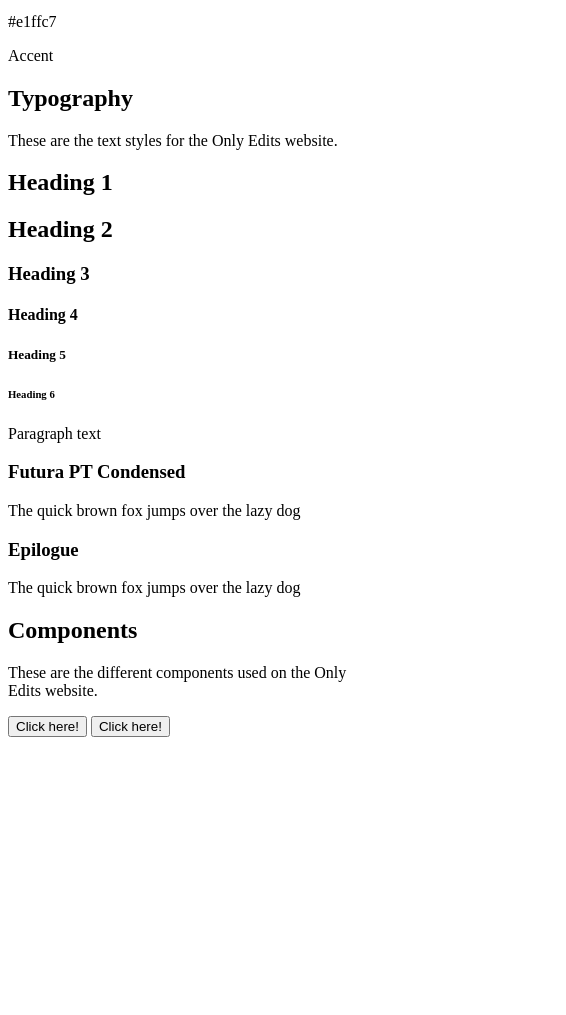
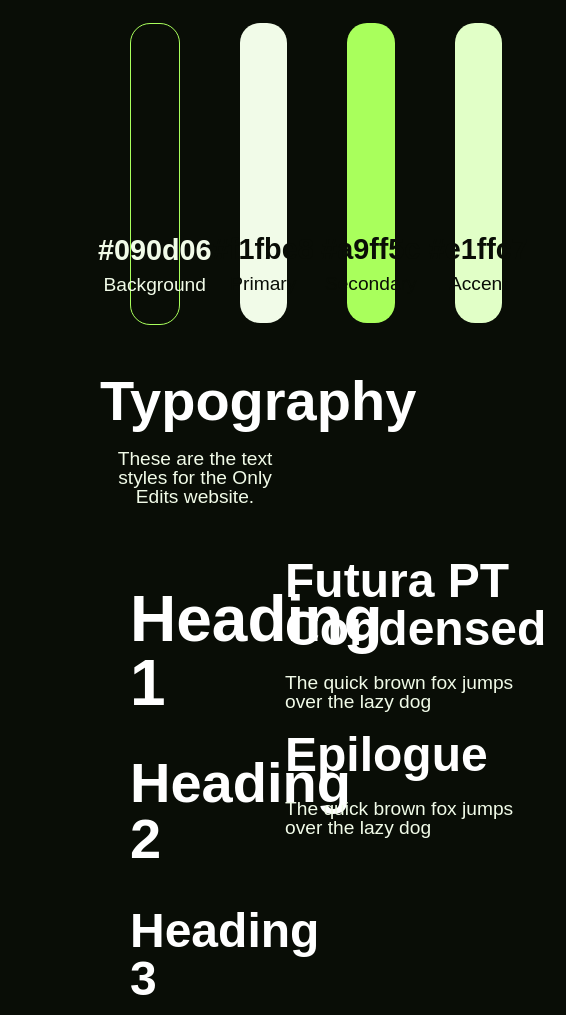
Before and after one commit to Only-Codes/website-style-guide-project, a plain HTML site: page index.html in a window 390 px wide. Shown: the part 550-1565 px from the top of the page, 566 px wide, since content can reach past the window. Before the commit the page ends 1295 px from the top, so only its background shows below. Drawn offline with Linux system fonts and the light colour scheme; a web font is replaced by a local one.

Commit message:
Completed HTML and added styles - non responsive.

```diff
--- a/assets/reset.css
+++ b/assets/reset.css
@@ -0,0 +1,48 @@
+/* http://meyerweb.com/eric/tools/css/reset/
+   v2.0 | 20110126
+   License: none (public domain)
+*/
+
+html, body, div, span, applet, object, iframe,
+h1, h2, h3, h4, h5, h6, p, blockquote, pre,
+a, abbr, acronym, address, big, cite, code,
+del, dfn, em, img, ins, kbd, q, s, samp,
+small, strike, strong, sub, sup, tt, var,
+b, u, i, center,
+dl, dt, dd, ol, ul, li,
+fieldset, form, label, legend,
+table, caption, tbody, tfoot, thead, tr, th, td,
+article, aside, canvas, details, embed,
+figure, figcaption, footer, header, hgroup,
+menu, nav, output, ruby, section, summary,
+time, mark, audio, video {
+	margin: 0;
+	padding: 0;
+	border: 0;
+	font-size: 100%;
+	font: inherit;
+	vertical-align: baseline;
+}
+/* HTML5 display-role reset for older browsers */
+article, aside, details, figcaption, figure,
+footer, header, hgroup, menu, nav, section {
+	display: block;
+}
+body {
+	line-height: 1;
+}
+ol, ul {
+	list-style: none;
+}
+blockquote, q {
+	quotes: none;
+}
+blockquote:before, blockquote:after,
+q:before, q:after {
+	content: '';
+	content: none;
+}
+table {
+	border-collapse: collapse;
+	border-spacing: 0;
+}
--- a/assets/styles.css
+++ b/assets/styles.css
@@ -0,0 +1,199 @@
+body {
+    font-family: "futura-pt-condensed", sans-serif;
+    background-color: #090d06;
+    color: #fff;
+    margin: 20px 100px 20px 100px;
+}
+
+h1 {
+    font-size: 4em;
+    font-weight: 800;
+    padding: 20px 0 20px 0;
+}
+
+h2 {
+    font-size: 3.5em;
+    font-weight: 800;
+    padding: 20px 0 20px 0;
+}
+
+h3 {
+    font-size: 3em;
+    font-weight: 800;
+    padding: 20px 0 20px 0;
+}
+
+h4 {
+    font-size: 2.5em;
+    font-weight: 800;
+    padding: 20px 0 20px 0;
+}
+
+h5 {
+    font-size: 2em;
+    font-weight: 800;
+    padding: 20px 0 20px 0;
+}
+
+h6 {
+    font-size: 1.5em;
+    font-weight: 800;
+    padding: 20px 0 20px 0;
+}
+
+p {
+    font-size: 1.2em;
+    font-family: 'Epilogie', sans-serif;
+    color: #f1fbe8;
+}
+
+nav {
+    display: flex;
+    padding: 20px 0;
+    align-items: center;
+    justify-content: space-between;
+}
+
+nav li {
+    display: inline;
+}
+
+li a {
+    padding: 0 20px;
+    text-decoration: none;
+    color: #fff;
+    font-size: 1.2em;
+    font-family: 'Epilogie', sans-serif;
+    font-weight: 400;
+}
+
+li a:hover {
+    color: #a9ff5c;
+}
+
+.logo {
+    padding-right: 100px;
+}
+
+.hero-banner {
+    margin: 30px auto;
+    text-align: center;
+}
+
+.title-section {
+    margin: 30px auto;
+    text-align: center;
+}
+
+.color-boxes {
+    display: flex;
+    flex-direction: row;
+    justify-content: space-around;
+    height: 300px;
+}
+
+.color-box-1, .color-box-2, .color-box-3, .color-box-4 {
+    margin: auto 30px;
+    width: 25%;
+    height: 100%;
+    text-align: center;
+    border-radius: 20px;
+    display: flex;
+    justify-content: center;
+    align-items: flex-end;
+}
+
+.color-box-1 {
+    background-color: #090d06;
+    border: 1px solid #a9ff5c;
+}
+
+.color-box-2 {
+    background-color: #f1fbe8;
+}
+
+.color-box-3 {
+    background-color: #a9ff5c;
+}
+
+.color-box-4 {
+    background-color: #e1ffc7;
+}
+
+.color-box-2 p {
+    color: #090d06;
+}
+
+.color-box-3 p {
+    color: #090d06;
+}
+
+.color-box-4 p {
+    color: #090d06;
+}
+
+.color-box-content {
+    padding-bottom: 30px;
+}
+
+.color-hex {
+    font-weight: 600;
+    font-size: 1.8em;
+    padding-bottom: 10px;
+}
+
+.typography-section {
+    display: flex;
+    column-gap: 30px;
+}
+
+.text-styles {
+    width: 50%;
+    padding: 30px;
+}
+
+.text-styles p {
+    width: 75%;
+}
+
+.futura {
+    font-family: 'futura-pt-condensed', sans-serif;
+}
+
+.buttons {
+    display: flex;
+    justify-content: center;
+}
+
+button {
+    margin: 20px 30px;
+    padding: 20px 28px;
+    border: none;
+    border-radius: 20px;
+    font-size: 1.2em;
+    font-weight: 600;
+}
+
+.primary-btn {
+    background-color: #a9ff5c;
+    color: #090d06;
+}
+
+.secondary-btn {
+    background-color: #090d06;
+    color: #a9ff5c;
+    border: 2px solid #a9ff5c;
+}
+
+.primary-btn:hover {
+    background-color: #93ff35;
+    text-decoration: underline;
+    transition: 0.5s;
+}
+
+.secondary-btn:hover {
+    background-color: #a9ff5c;
+    color: #090d06;
+    text-decoration: underline;
+    transition: 0.5s;
+}
--- a/index.html
+++ b/index.html
@@ -4,13 +4,17 @@
     <meta charset="UTF-8">
     <meta name="viewport" content="width=device-width, initial-scale=1.0">
     <title>Website Style Guide Example Project</title>
+    <link rel="preconnect" href="https://fonts.googleapis.com">
+    <link rel="preconnect" href="https://fonts.gstatic.com" crossorigin>
+    <link href="https://fonts.googleapis.com/css2?family=Epilogue:ital,wght@0,100..900;1,100..900&display=swap" rel="stylesheet">
+    <link rel="stylesheet" href="https://use.typekit.net/lii0xrf.css">
     <link rel="stylesheet" type="text/css" href="assets/reset.css"/>
     <link rel="stylesheet" type="text/css" href="assets/styles.css"/>
 </head>
 <body>
     <main>
         <nav>
-            <div><img src="assets/img/onlyedits-logo-white.png"></div>
+            <div class="logo"><img src="assets/img/onlyedits-logo-white.png"></div>
             <ul>
                 <li><a href="#">Colors</a></li>
                 <li><a href="#">Typography</a></li>
@@ -27,21 +31,31 @@
             <h2>Colors</h2>
             <p>These are the colors found throughout the Only Edits website.</p>
         </div>
+        <div class="color-boxes">
             <div class="color-box-1">
+                <div class="color-box-content">
                     <p class="color-hex">#090d06</p>
                     <p class="color-text">Background</p>
                 </div>
+            </div>
             <div class="color-box-2">
+                <div class="color-box-content">
                     <p class="color-hex">#f1fbe8</p>
                     <p class="color-text">Primary</p>
                 </div>
+            </div>
             <div class="color-box-3">
+                <div class="color-box-content">
                     <p class="color-hex">#a9ff5c</p>
                     <p class="color-text">Secondary</p>
                 </div>
+            </div>
             <div class="color-box-4">
+                <div class="color-box-content">
                     <p class="color-hex">#e1ffc7</p>
                     <p class="color-text">Accent</p>
+                </div>
+            </div>
         </div>
     </section>
     <section class="typography">
@@ -49,6 +63,7 @@
             <h2>Typography</h2>
             <p>These are the text styles for the Only Edits website.</p>
         </div>
+        <div class="typography-section">
             <div class="text-styles">
                 <h1>Heading 1</h1>
                 <h2>Heading 2</h2>
@@ -56,13 +71,14 @@
                 <h4>Heading 4</h4>
                 <h5>Heading 5</h5>
                 <h6>Heading 6</h6>
-            <p>Paragraph text</p>
+                <p>Lorem ipsum dolor sit amet, consectetur adipiscing elit. Cras ut nibh mollis arcu pretium dictum. Cras mollis sem quis tempor vehicula. Ut egestas aliquet neque, eget porta sapien congue quis.</p>
             </div>
             <div class="fonts">
                 <h3>Futura PT Condensed</h3>
-            <p>The quick brown fox jumps over the lazy dog</p>
+                <p class="futura">The quick brown fox jumps over the lazy dog</p>
                 <h3>Epilogue</h3>
                 <p>The quick brown fox jumps over the lazy dog</p>
+            </div>
         </div>
     </section>
     <secton class="components">
@@ -71,8 +87,8 @@
             <p>These are the different components used on the Only Edits website.</p>
         </div>
         <div class="buttons">
-            <button class="primary">Click here!</button>
-            <button class="secondary">Click here!</button>
+            <button class="primary-btn">Click here!</button>
+            <button class="secondary-btn">Click here!</button>
         </div>
     </secton>
 </body>
```
Lines whose indentation alone changed are shown as unchanged.
